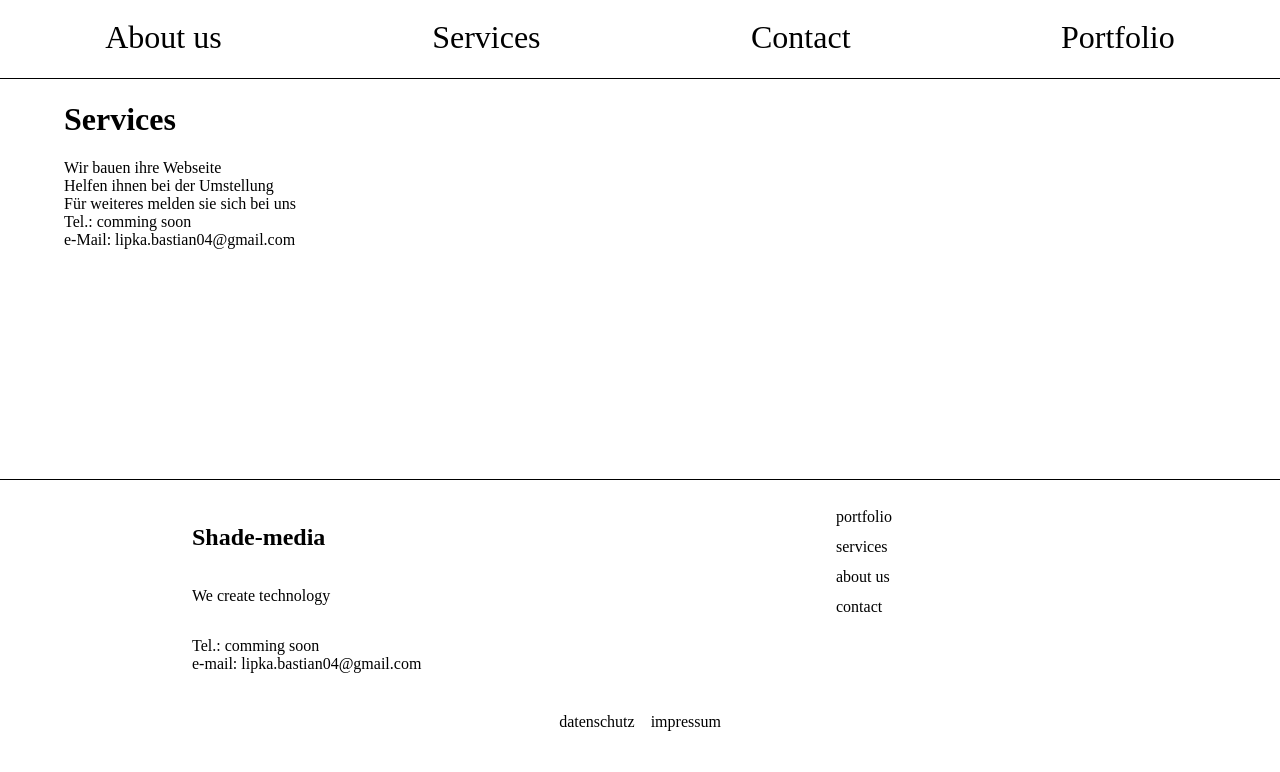
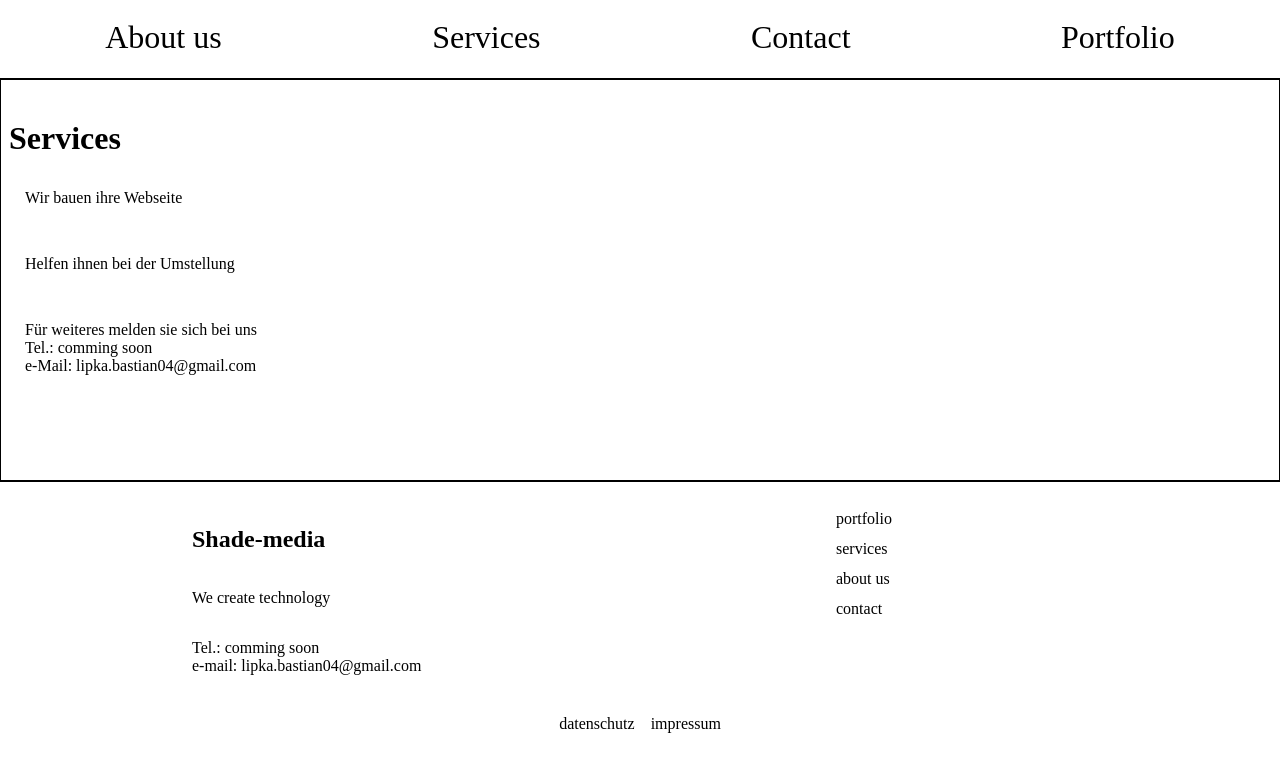
Before and after one commit to kirbs-btw/shade-technology.de, a plain HTML site: page services.html in a window 1280 px wide. Drawn offline with Linux system fonts and the light colour scheme; a web font is replaced by a local one.

Commit message:
Add files via upload

```diff
--- a/css/services.css
+++ b/css/services.css
@@ -6,10 +6,36 @@
   height: 50vh;
   display: flex;
   flex-direction: column;
-  align-items: center;
+  align-items: flex-start;
+  border: solid black 1px;
 }
 
+h1{
+  margin: 1vh;
+  margin-top: 5vh;
+
+}
+
+.services-block{
+  padding: 2vh;
+  margin: 1vh;
+  width: 30%;
+  background-color: var(--logoColorThree);
+  border-radius: 0.5vh;
+  -webkit-transition: 0.5s;
+}
+
+.services-block:hover{
+  width: 40%;
+  -webkit-transition: 0.5s;
+}
+
+
 @media all and (max-width: 1200px) {
+  .main{
+    height: auto;
+  }
+
   .main > *{
     width: 95%;
   }
```
